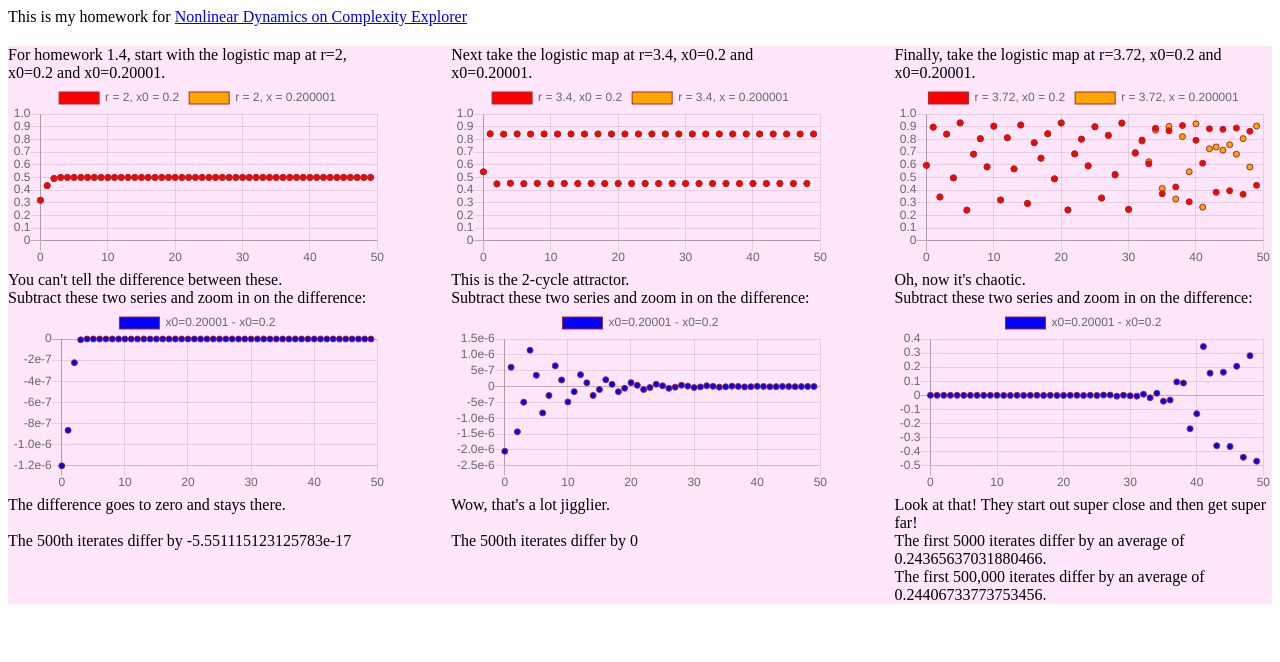
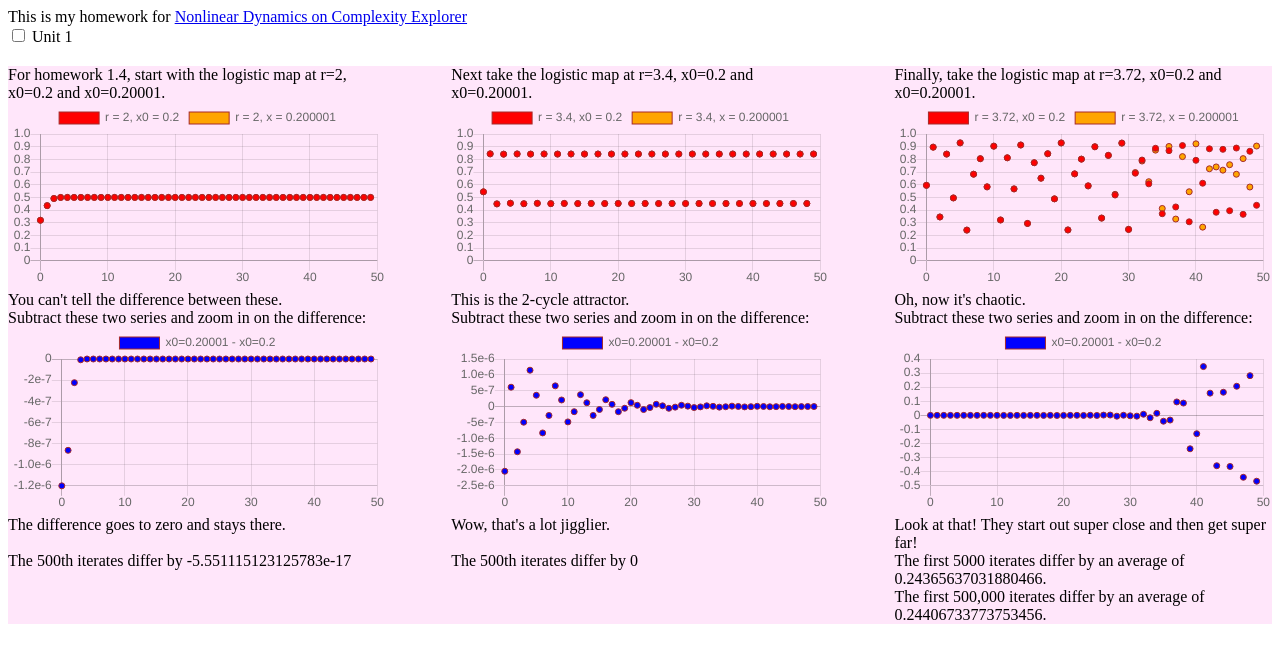
Before and after one commit to jessitron/nonlinear-dynamics-course, a website: page index.html in a window 1280 px wide. Drawn offline with nearby package versions, Linux system fonts and the light colour scheme.

Commit message:
Begin: make Homework 1 collapsible
Here's the HTML but before I add CSS I wanna put that in a different
file

```diff
--- a/index.html
+++ b/index.html
@@ -49,8 +49,11 @@
       Nonlinear Dynamics on Complexity Explorer</a>
   </div>
 
+  <div class="wrap-collabsible">
+    <input id="collapsible" class="toggle" type="checkbox">
+    <label for="collapsible" class="lbl-toggle">Unit 1</label>
+    <div class="collapsible-content">
       <div class="make-a-grid">
-
         <div class="first-part first-graph chart-and-text">
           For homework 1.4, start with the logistic map at r=2, x0=0.2 and x0=0.20001.
           <div class="chart">
@@ -105,6 +108,8 @@
           The first 500,000 iterates differ by an average of <span id="answer4"></span>.
         </div>
       </div>
+    </div>
+  </div>
 
 </body>
 <script src="main.js">
```
Lines whose indentation alone changed are shown as unchanged.
